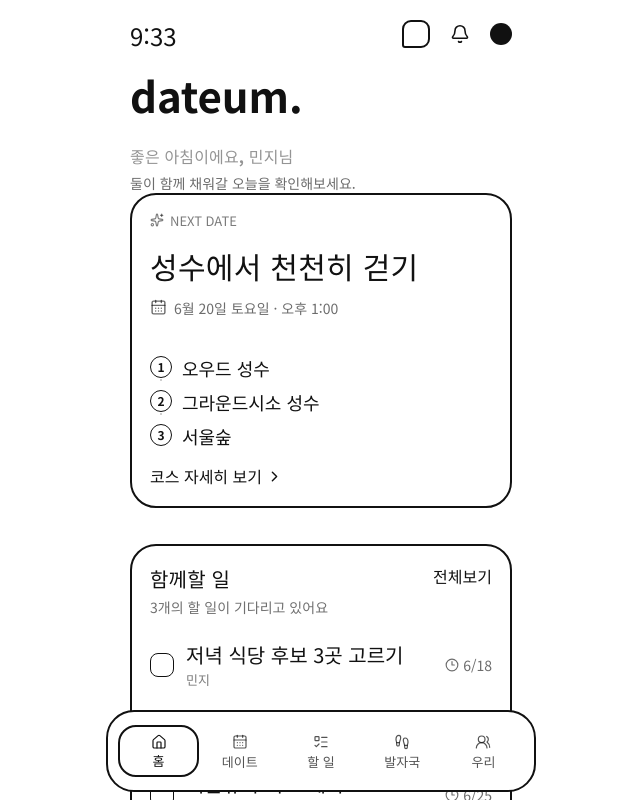
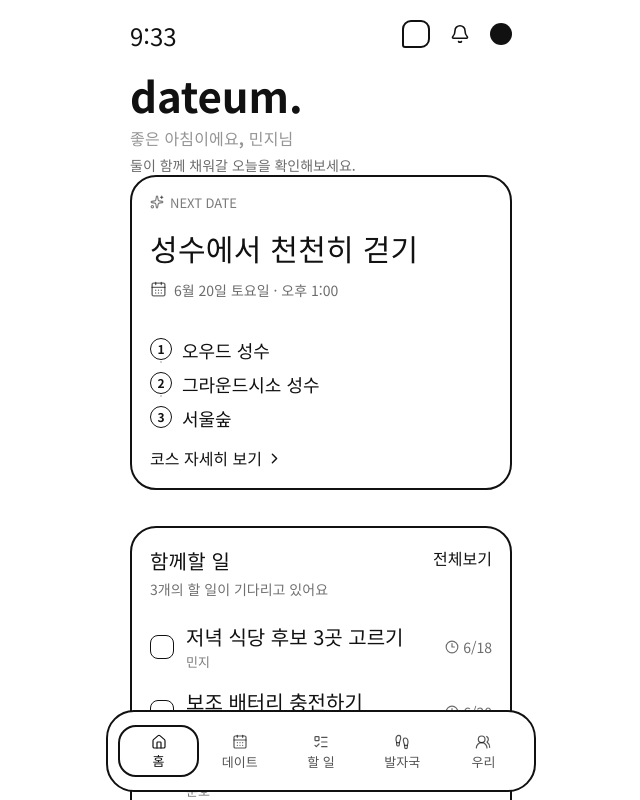
Before and after one commit to yejinrla/dateum, a React (Vite) app: page / in a window 1280 px wide. Shown: the top 800 px of the page, without its empty margins (319-959 px from the left). Built offline with nearby package versions, Linux system fonts and the light colour scheme; a web font is replaced by a local one.

Commit message:
Raise home greeting section

```diff
--- a/src/styles.css
+++ b/src/styles.css
@@ -1655,7 +1655,7 @@ body {
 .content {
   max-width: none;
   margin: 0;
-  padding: 18px 24px 0;
+  padding: 8px 24px 0;
 }
 
 .mobile-header {
@@ -1757,7 +1757,7 @@ body {
 
 .page-header {
   display: block;
-  margin: 8px 0 0;
+  margin: 0;
 }
 
 .eyebrow {
```
